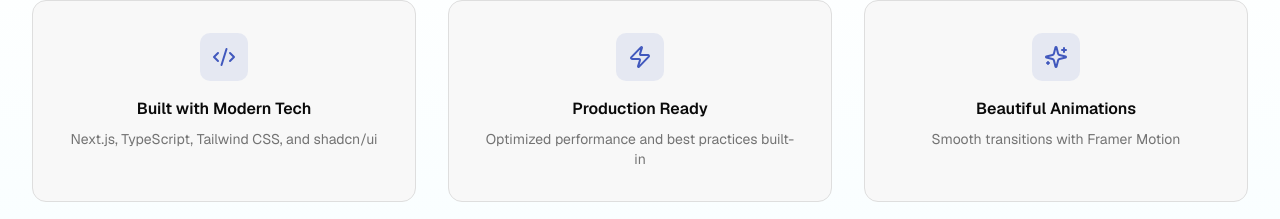
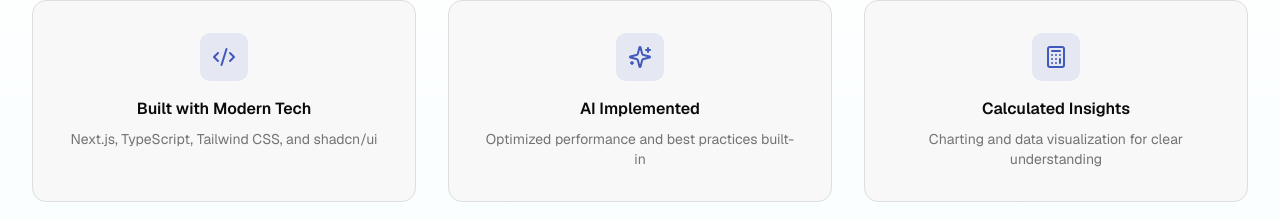
Before and after one commit to DavidMwaria/hackUTD, a Next.js app in the folder frontend/: page / in a window 1280 px wide. Shown: the part 597-816 px from the top of the page. Built offline with nearby package versions, Linux system fonts and the light colour scheme.

Commit message:
Change landing icons

```diff
--- a/frontend/components/pages/landing-page.tsx
+++ b/frontend/components/pages/landing-page.tsx
@@ -3,7 +3,7 @@
 import { motion } from "framer-motion"
 import { Button } from "@/components/ui/button"
 import Link from "next/link"
-import { ArrowRight, Sparkles, Code2, Zap } from "lucide-react"
+import { ArrowRight, Sparkles, Code2, Zap, Calculator } from "lucide-react"
 import { Variants } from "framer-motion";
 
 
@@ -35,14 +35,14 @@ export function LandingPage() {
       description: "Next.js, TypeScript, Tailwind CSS, and shadcn/ui",
     },
     {
-      icon: Zap,
-      title: "Production Ready",
+      icon: Sparkles,
+      title: "AI Implemented",
       description: "Optimized performance and best practices built-in",
     },
     {
-      icon: Sparkles,
-      title: "Beautiful Animations",
-      description: "Smooth transitions with Framer Motion",
+      icon: Calculator,
+      title: "Calculated Insights",
+      description: "Charting and data visualization for clear understanding",
     },
   ]
 
```
